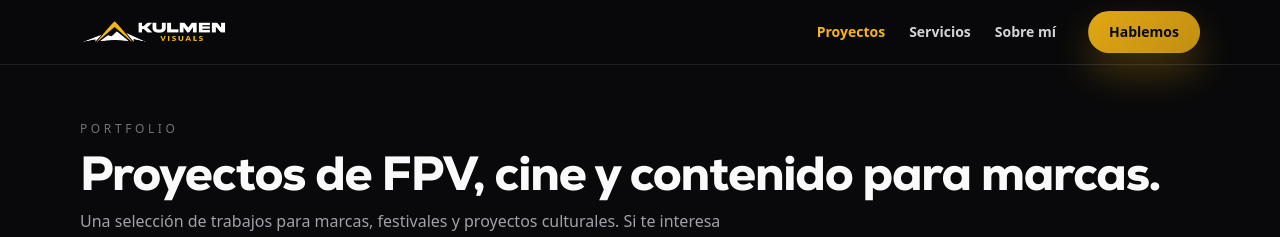
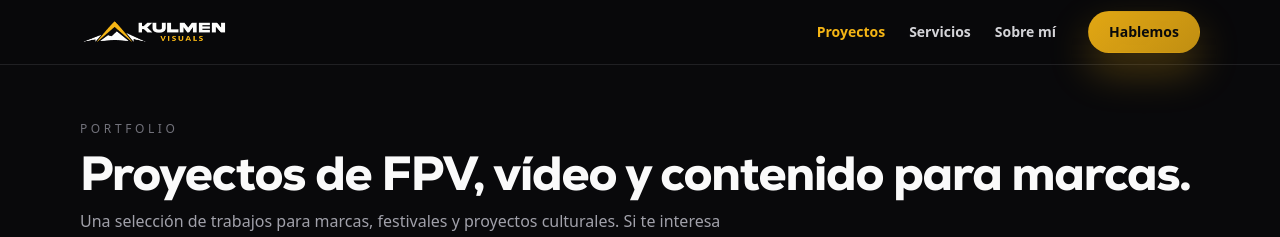
Before and after one commit to kulmenvisuals/KULMEN-VISUALS, a React (Vite) app: page /proyectos in a window 1280 px wide. Shown: the top 237 px of the page. Built offline with nearby package versions, Linux system fonts and the light colour scheme.

Commit message:
Update Portfolio.jsx

```diff
--- a/src/pages/Portfolio.jsx
+++ b/src/pages/Portfolio.jsx
@@ -26,7 +26,7 @@ export default function Portfolio() {
           Portfolio
         </p>
         <h1 className="kv-page-title mb-3">
-          Proyectos de FPV, cine y contenido para marcas.
+          Proyectos de FPV, vídeo y contenido para marcas.
         </h1>
         <p className="kv-body-muted max-w-2xl">
           Una selección de trabajos para marcas, festivales y proyectos
```
